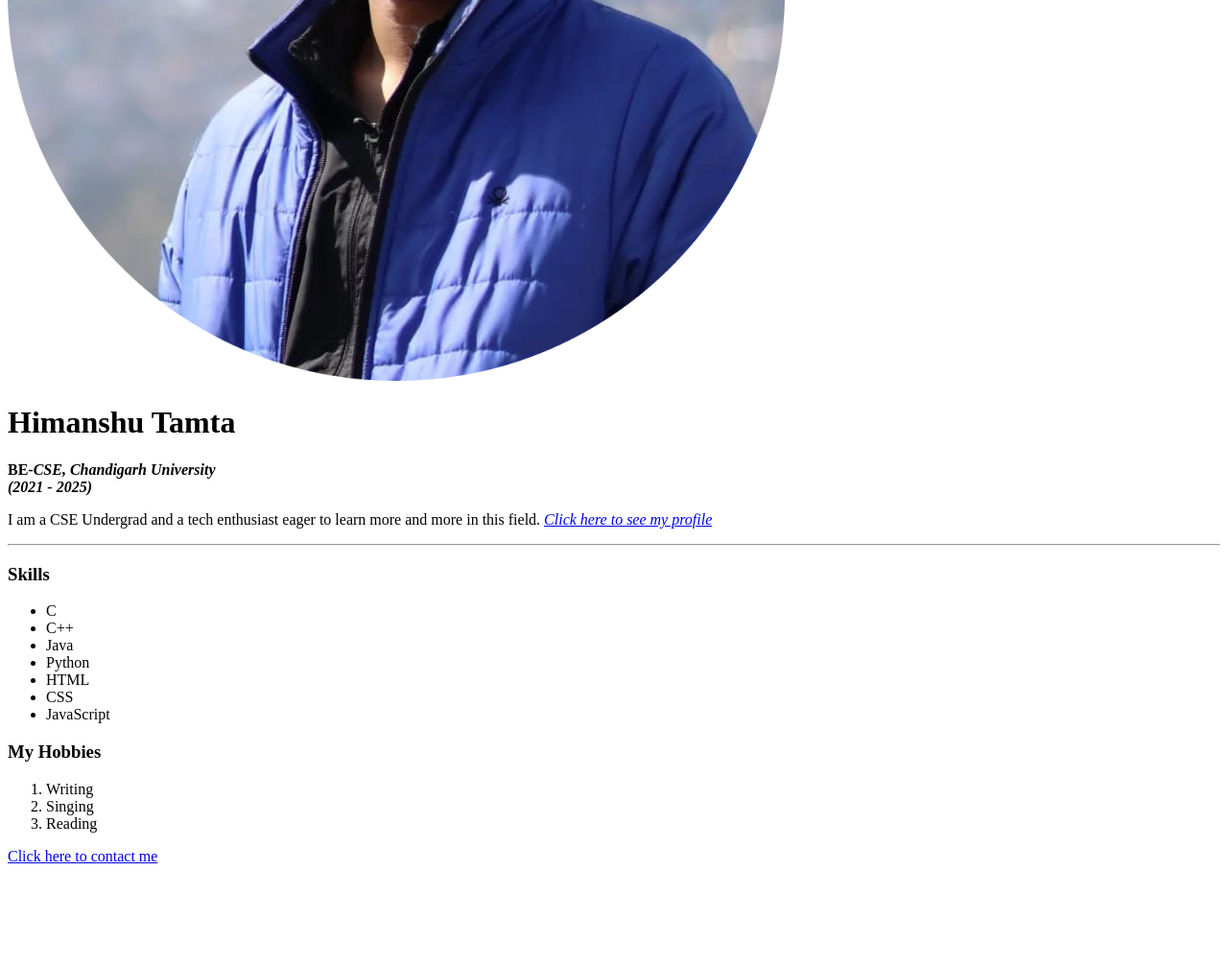
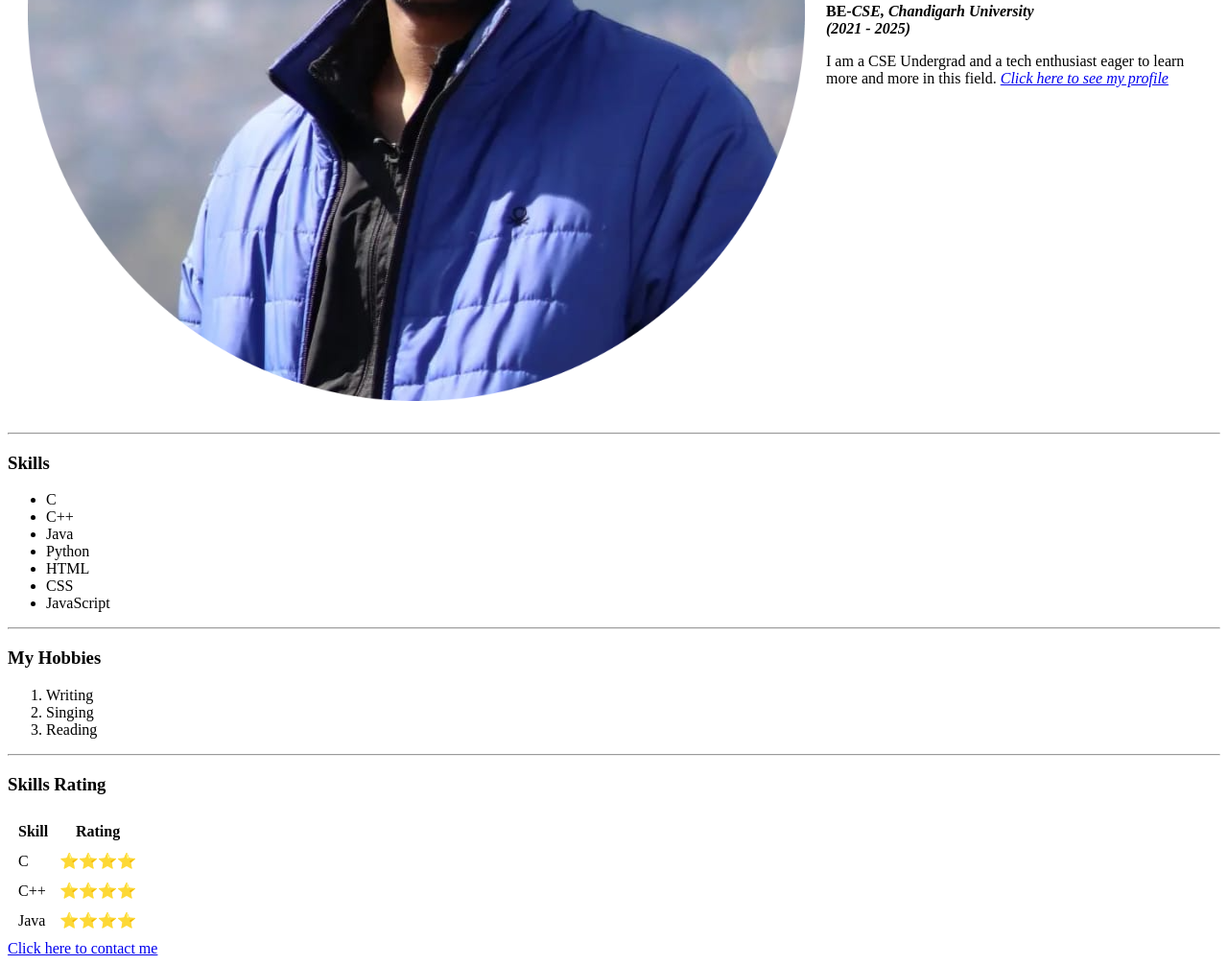
Before and after one commit to Himanshu3182/Web-Development, a plain HTML site: page index.html in a window 1280 px wide. Shown: the part 421-1427 px from the top of the page at 96% size. Before the commit the page ends 1331 px from the top, so only its background shows below. Drawn offline with Linux system fonts and the light colour scheme.

Commit message:
Skill Ratings added

```diff
--- a/index.html
+++ b/index.html
@@ -7,14 +7,21 @@
     <title>Himanshu's Personal Site</title>
 </head>
 <body>
-    <img src="fotor_2023-1-5_19_24_52.jpeg" alt="Sorry no image found">
-    <h1>Himanshu Tamta</h1>
-    <p><Strong>BE-<em>CSE, Chandigarh University</em></Strong>
-    <br><strong><em>(2021 - 2025)</em></strong>
-    </p>
-    <p>I am a CSE Undergrad and a tech enthusiast eager to learn more and more in this field.
-        <a href="https://github.com/Himanshu3182"><em>Click here to see my profile</em></a>
-    </p>
+
+
+
+    <table cellspacing="20">
+        <tr>
+            <td>  <img src="fotor_2023-1-5_19_24_52.jpeg" alt="Sorry no image found"></td>
+            <td> <h1>Himanshu Tamta</h1>
+                <p><Strong>BE-<em>CSE, Chandigarh University</em></Strong>
+                <br><strong><em>(2021 - 2025)</em></strong>
+                </p>
+                <p>I am a CSE Undergrad and a tech enthusiast eager to learn more and more in this field.
+                    <a href="https://github.com/Himanshu3182"><em>Click here to see my profile</em></a>
+                </p></td>
+        </tr>
+    </table>
 
     <hr>
     <h3>Skills</h3>
@@ -27,12 +34,37 @@
         <li>CSS</li>
         <li>JavaScript</li>
     </ul>
+    <hr>
     <h3>My Hobbies</h3>
     <ol>
         <li>Writing</li>
         <li>Singing</li>
         <li>Reading</li>
     </ol>
+    <hr>
+    <h3>Skills Rating</h3>
+    <table cellspacing="10">
+        <thead>
+            <tr>
+                <th>Skill</th>
+                <th>Rating</th>
+            </tr>
+        </thead>
+        <tbody>
+            <tr>
+                <td>C</td>
+                <td>⭐️⭐️⭐️⭐️</td>
+            </tr>
+            <tr>
+                <td>C++</td>
+                <td>⭐️⭐️⭐️⭐️</td>
+            </tr>
+            <tr>
+                <td>Java</td>
+                <td>⭐️⭐️⭐️⭐️</td>
+            </tr>
+        </tbody>
+    </table>
 
     <a href="Contact.html">Click here to contact me</a>
 
```
